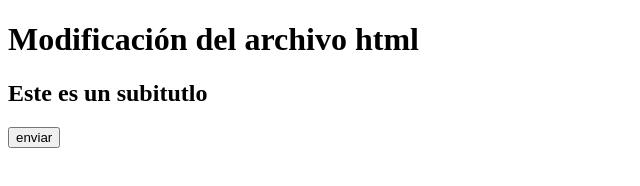
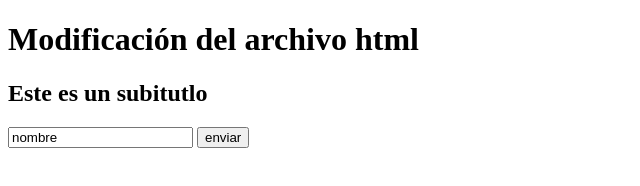
Before and after one commit to IvanRoz/Curso-git, a plain HTML site: page index.html in a window 1280 px wide. Shown: the whole page, without its empty margins (0-640 px from the left). Drawn offline with Linux system fonts and the light colour scheme.

Commit message:
Se modifico index html

```diff
--- a/index.html
+++ b/index.html
@@ -9,7 +9,9 @@
 	<h1>Modificación del archivo html</h1>
 	<h2>Este es un subitutlo</h2>
 	<form action="#" method="get">
+		<input type="Text" name="firstName" value="nombre">
 		<input type="button" value="enviar">
+
 	</form>
 </body>
 </html>
```
